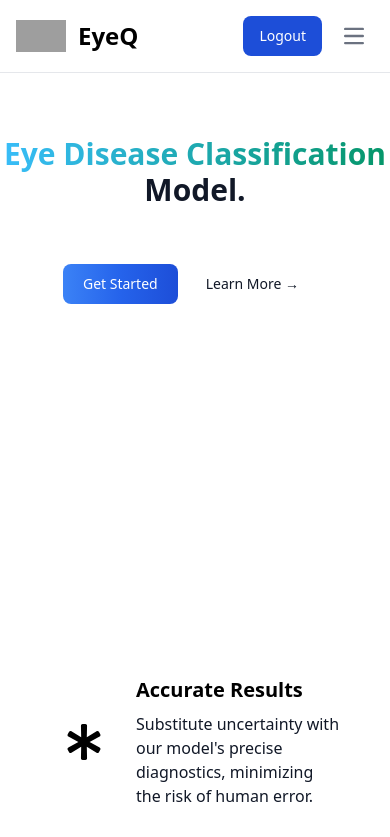
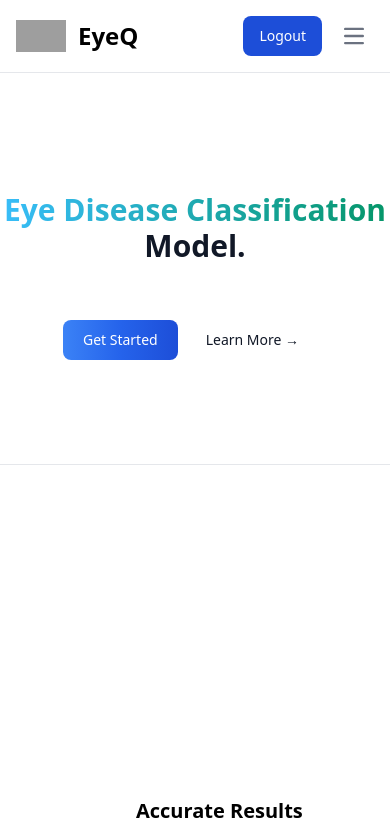
Before and after one commit to Mangesh98/FinalYearProject, a Next.js app: page / in a window 390 px wide. Shown: the top 837 px of the page. Built offline with nearby package versions, Linux system fonts and the light colour scheme; grey boxes are pictures that could not be loaded.

Commit message:
Styling fix 	modified:   src/app/components/Contact.tsx 	modified:   src/app/components/Hero.tsx 	new file:   src/app/components/Review.tsx 	modified:   src/app/contact/page.tsx 	modified:   src/app/page.tsx 	modified:   src/app/styles/styles.css 	modified:   tailwind.config.js

```diff
--- a/src/app/components/Contact.tsx
+++ b/src/app/components/Contact.tsx
@@ -1,9 +1,9 @@
 export default function Contact() {
 	return (
 		<>
-			<div className="mx-auto w-full max-w-screen-xl p-4 py-6 lg:py-8 mt-24">
+			<div className="mx-auto w-full max-w-screen-xl p-4 py-6 lg:py-8 my-24">
 				<div className="flex flex-col lg:flex-row">
-					<div className="lg:w-1/2  mb-4 lg:mb-0 ">
+					<div className="lg:w-1/2  mb-4 lg:mb-0 map">
 						<iframe
 							src="https://www.google.com/maps/embed?pb=!1m18!1m12!1m3!1d15137.349917208941!2d73.82998565916425!3d18.468366506084312!2m3!1f0!2f0!3f0!3m2!1i1024!2i768!4f13.1!3m3!1m2!1s0x3bc2bf8d94414f8f%3A0xc6091a80e79be235!2sSinhgad%20College%20of%20Engineering%2C%20Pune!5e0!3m2!1sen!2sin!4v1706433276766!5m2!1sen!2sin"
 							width="100%"
--- a/src/app/components/Hero.tsx
+++ b/src/app/components/Hero.tsx
@@ -2,7 +2,7 @@
 export default function Hero() {
 	return (
 		<>
-			<div className="mt-10 w-full flex overflow-auto items-center flex-col">
+			<div className="my-24 w-full flex overflow-auto items-center flex-col">
 				<div className="mx-auto text-center max-w-screen-lg">
 					<h1 className="mb-4 text-3xl font-extrabold text-gray-900 dark:text-white md:text-5xl lg:text-6xl">
 						<span className="text-transparent bg-clip-text bg-gradient-to-r to-emerald-600 from-sky-400">
--- /dev/null
+++ b/src/app/components/Review.tsx
@@ -0,0 +1,3 @@
+export default function Review() {
+	return <h1>Review</h1>;
+}
--- a/src/app/contact/page.tsx
+++ b/src/app/contact/page.tsx
@@ -6,10 +6,12 @@ import Navbar from "../components/Navbar";
 export default function ContactPage() {
 	return (
 		<>
-			<div className="w-full fixed bg-gray-100">
+			<div className="w-full fixed bg-gray-100 ">
 				<Navbar />
 			</div>
-			<Contact />
+			<div className="contact mb-24 border-b border-gray-200 dark:border-gray-600">
+				<Contact />
+			</div>
 
 			<div className="mt-10">
 				<Footer />
--- a/src/app/page.tsx
+++ b/src/app/page.tsx
@@ -8,19 +8,19 @@ import Footer from "./components/Footer";
 export default function Home() {
 	return (
 		<>
-			<div className="w-full flex z-50 fixed items-center flex-col bg-gray-100">
+			<div className="w-full flex z-50  fixed items-center flex-col bg-gray-100">
 				<Navbar />
 			</div>
-			<div className="flex-none w-full h-auto flex mt-24 mb-24 items-start justify-center">
+			<div className="flex-none w-full h-auto flex mt-24 mb-16 items-start justify-center border-b border-gray-200 dark:border-gray-600">
 				<Hero />
 			</div>
-			<div className="flex-none w-full h-auto flex items-center justify-center">
+			<div className="flex-none w-full h-auto flex items-center justify-center border-b border-gray-200 dark:border-gray-600">
 				<Features />
 			</div>
-			<div className="flex-none w-full h-auto flex items-center justify-center">
+			<div className="flex-none w-full h-auto flex items-center justify-center border-b border-gray-200 dark:border-gray-600">
 				<Contact />
 			</div>
-			<div className="mt-10">
+			<div className="mt-10 ">
 				<Footer />
 			</div>
 		</>
--- a/src/app/styles/styles.css
+++ b/src/app/styles/styles.css
@@ -1,4 +1,4 @@
-.container {
-    padding: 4rem 0rem;
-	background-color: #fff;
+.map iframe {
+	filter: grayscale(100%) invert(90%) contrast(83);
+	-webkit-filter: grayscale(100%) invert(90%) contrast(83);
 }
--- a/tailwind.config.js
+++ b/tailwind.config.js
@@ -1,5 +1,6 @@
 /** @type {import('tailwindcss').Config} */
 module.exports = {
+	mode: "jit",
 	content: [
 		"./src/pages/**/*.{js,ts,jsx,tsx,mdx}",
 		"./src/components/**/*.{js,ts,jsx,tsx,mdx}",
```
